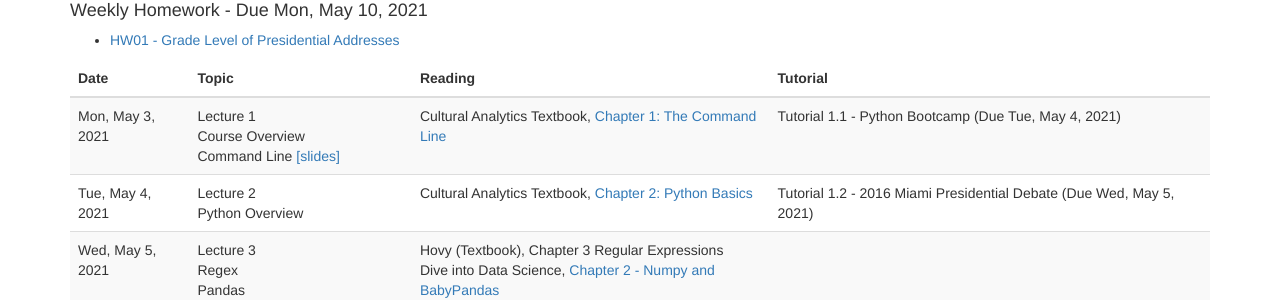
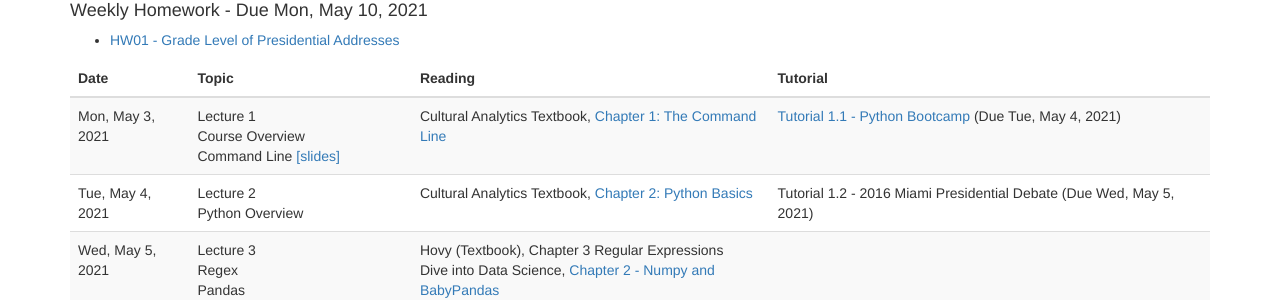
Before and after one commit to BC-COMS-2710/BC-COMS-2710.github.io, a Jekyll site: the page built from schedule.md, in a window 1280 px wide and 900 px high. Shown: the part 444-744 px from the top of the window. Built offline with Jekyll 4.4.1, drawn with Linux system fonts in a browser that asks for light colours; nearby versions of some CDN libraries; some of the changed lines change nothing that is shown.

Commit message:
Tutorial 1.1: jupyterlab link

```diff
--- a/_data/schedule.yaml
+++ b/_data/schedule.yaml
@@ -24,7 +24,7 @@
         -
           deadline: 2021-05-04
           title: Tutorial 1.1 - Python Bootcamp
-          old_url: https://coms2710.columbiajupyter2.org/hub/user-redirect/git-pull?repo=https%3A%2F%2Fgithub.com%2FBC-COMS-2710%2Fsummer21-material&urlpath=lab%2Ftree%2Fsummer21-material%2Ftutorial%2Ftutorial01%2Ftutorial01.ipynb&branch=master
+          url: https://coms2710.columbiajupyter2.org/hub/user-redirect/git-pull?repo=https%3A%2F%2Fgithub.com%2FBC-COMS-2710%2Fsummer21-material&urlpath=lab%2Ftree%2Fsummer21-material%2Ftutorial%2Fweek1%2F1.1%2Ftutorial1_1.ipynb&branch=master
       readings:
         -
           url: https://melaniewalsh.github.io/Intro-Cultural-Analytics/Command-Line/The-Command-Line.html#command-line-cheatsheet
```
